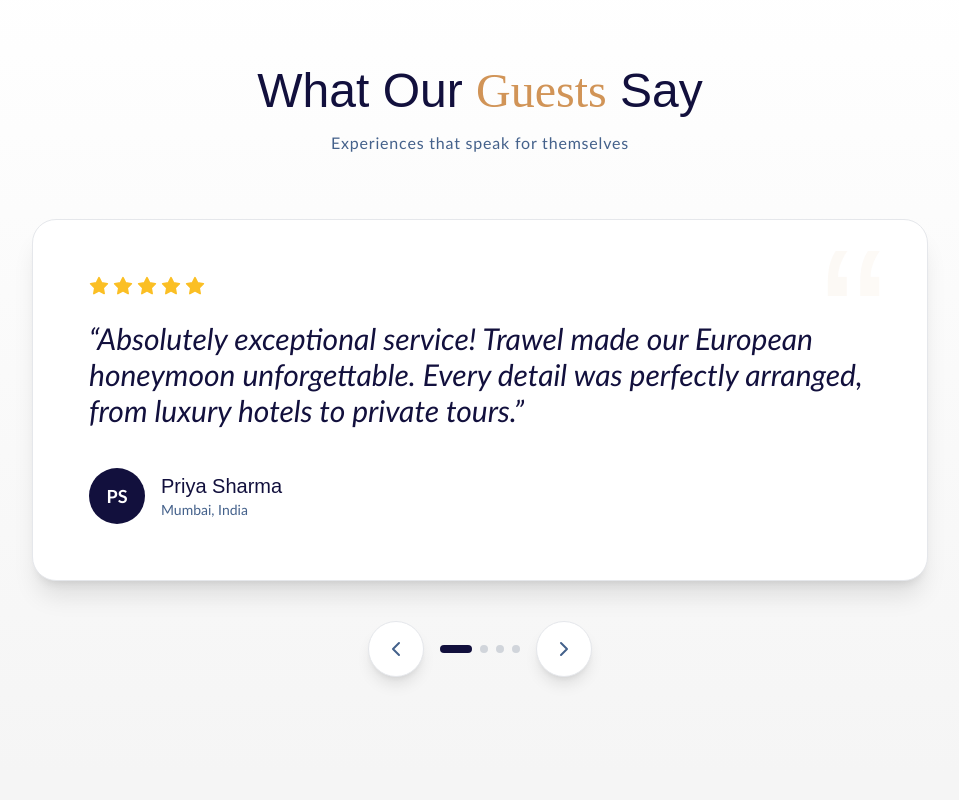
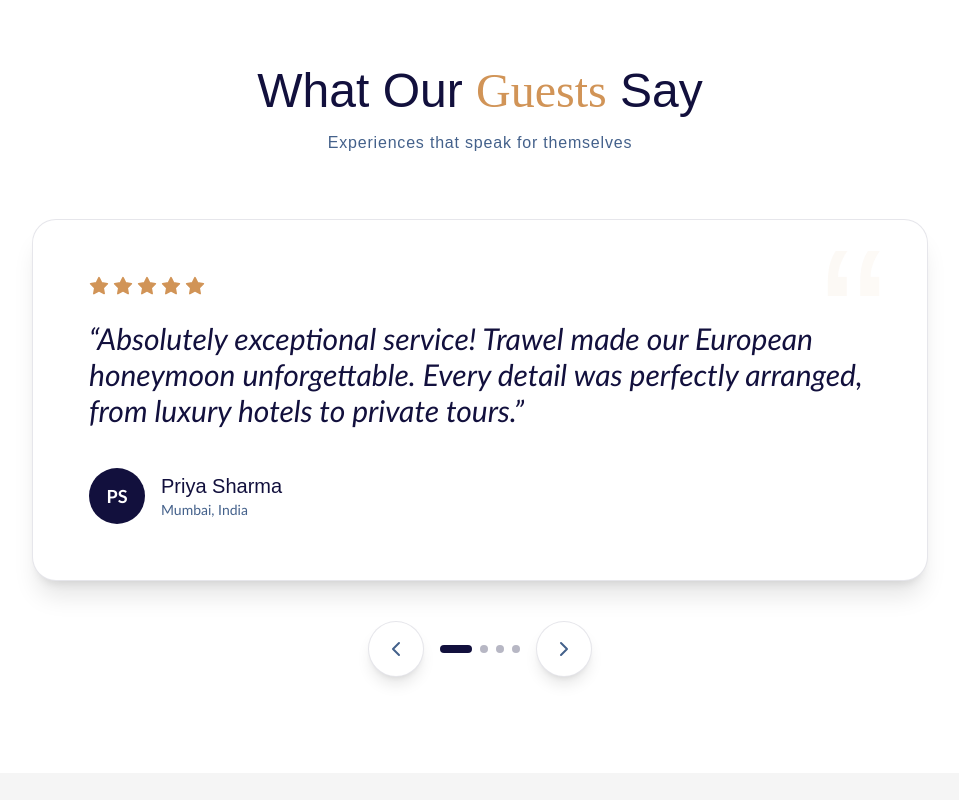
Before and after one commit to PP-2412/Trawel, a Next.js app: page / in a window 1280 px wide. Shown: the part 2580-3380 px from the top of the page, without its empty margins (160-1119 px from the left). Built offline with nearby package versions, Linux system fonts and the light colour scheme; a web font is replaced by a local one.

Commit message:
Update Reviews.tsx

```diff
--- a/components/Reviews.tsx
+++ b/components/Reviews.tsx
@@ -47,22 +47,43 @@ export default function Reviews() {
 
   const review = reviews[currentReview]
 
+  const renderStars = (rating: number) => {
+    const stars = []
+    const fullStars = Math.floor(rating)
+    const hasHalfStar = rating % 1 !== 0
+
+    for (let i = 0; i < fullStars; i++) {
+      stars.push(<Star key={i} className="w-5 h-5 fill-[#d19457] text-[#d19457]" />)
+    }
+    if (hasHalfStar) {
+      stars.push(
+        <div key="half" className="relative">
+          <Star className="w-5 h-5 text-[#d19457]" />
+          <div className="absolute inset-0 overflow-hidden w-1/2">
+            <Star className="w-5 h-5 fill-[#d19457] text-[#d19457]" />
+          </div>
+        </div>
+      )
+    }
+    return stars
+  }
+
   return (
-    <section className="py-24 bg-gradient-to-b from-white to-[#f5f5f5]">
+    <section className="py-24 bg-gradient-to-b from-white to-white/95">
       <div className="max-w-7xl mx-auto px-6 lg:px-12">
         {/* Header */}
         <div className="text-center mb-16">
           <h2 className="font-display text-4xl md:text-5xl text-[#12103d] mb-4">
             What Our <span className="font-accent text-[#d19457]">Guests</span> Say
           </h2>
-          <p className="font-sans text-[#44618b] tracking-wider">
+          <p className="font-display text-[#44618b] tracking-wider">
             Experiences that speak for themselves
           </p>
         </div>
 
         {/* Review Card */}
         <div className="relative max-w-4xl mx-auto">
-          <div className="bg-white rounded-3xl p-10 md:p-14 shadow-xl border border-gray-200 relative overflow-hidden">
+          <div className="bg-white rounded-3xl p-10 md:p-14 shadow-xl border border-[#12103d]/10 relative overflow-hidden">
             {/* Quote mark */}
             <div className="absolute top-0 right-10 text-[200px] font-display text-[#d19457] opacity-5 leading-none select-none">
               &ldquo;
@@ -70,9 +91,7 @@ export default function Reviews() {
 
             {/* Stars */}
             <div className="flex items-center gap-1 mb-6">
-              {[...Array(review.rating)].map((_, i) => (
-                <Star key={i} className="w-5 h-5 fill-amber-400 text-amber-400" />
-              ))}
+              {renderStars(review.rating)}
             </div>
 
             {/* Review text */}
@@ -98,7 +117,7 @@ export default function Reviews() {
           <div className="flex justify-center gap-4 mt-10">
             <button
               onClick={prevReview}
-              className="w-14 h-14 rounded-full bg-white shadow-lg border border-gray-200 flex items-center justify-center hover:shadow-xl transition-all duration-300 hover:scale-105 group"
+              className="w-14 h-14 rounded-full bg-white shadow-lg border border-[#12103d]/10 flex items-center justify-center hover:shadow-xl transition-all duration-300 hover:scale-105 group"
               aria-label="Previous review"
             >
               <ChevronLeft className="w-6 h-6 text-[#44618b] group-hover:text-[#d19457] transition-colors" />
@@ -112,7 +131,7 @@ export default function Reviews() {
                   className={`h-2 rounded-full transition-all duration-300 ${
                     index === currentReview
                       ? 'w-8 bg-[#12103d]'
-                      : 'w-2 bg-gray-300 hover:bg-gray-400'
+                      : 'w-2 bg-[#12103d]/30 hover:bg-[#12103d]/50'
                   }`}
                   aria-label={`Go to review ${index + 1}`}
                 />
@@ -121,7 +140,7 @@ export default function Reviews() {
 
             <button
               onClick={nextReview}
-              className="w-14 h-14 rounded-full bg-white shadow-lg border border-gray-200 flex items-center justify-center hover:shadow-xl transition-all duration-300 hover:scale-105 group"
+              className="w-14 h-14 rounded-full bg-white shadow-lg border border-[#12103d]/10 flex items-center justify-center hover:shadow-xl transition-all duration-300 hover:scale-105 group"
               aria-label="Next review"
             >
               <ChevronRight className="w-6 h-6 text-[#44618b] group-hover:text-[#d19457] transition-colors" />
```
